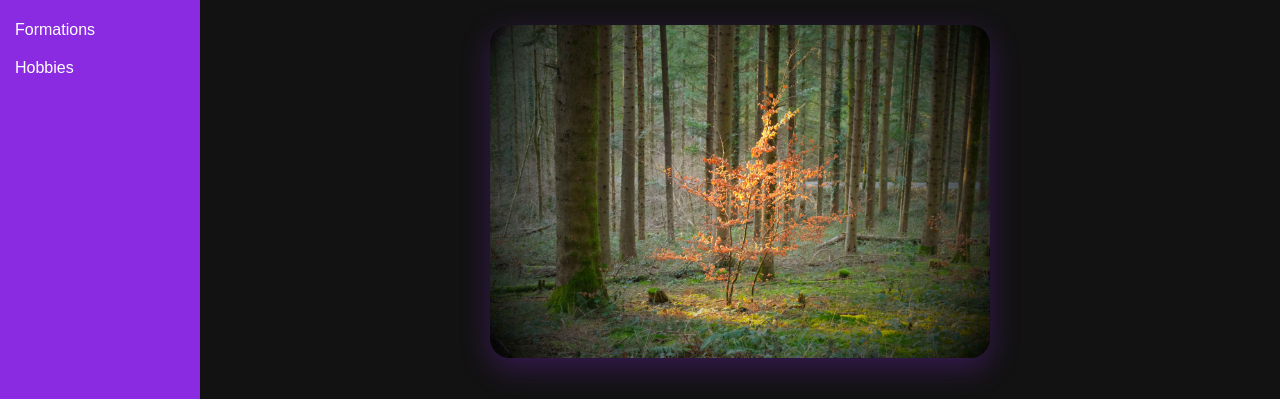
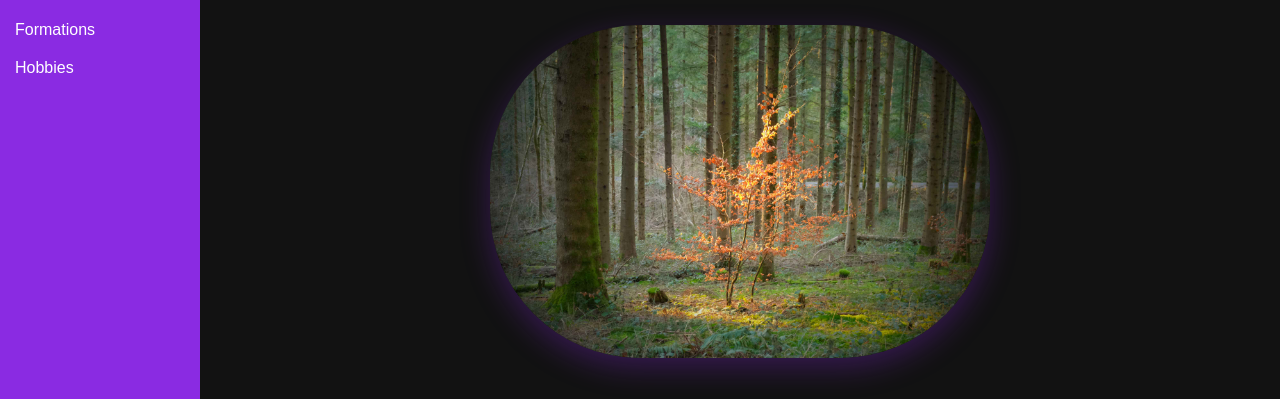
Before and after one commit to robinchretien/Portfolio, a plain HTML site: page index.html in a window 1280 px wide. Shown: the part 239-638 px from the top of the page. Drawn offline with Linux system fonts and the light colour scheme; a web font is replaced by a local one.

Commit message:
Update Accueil.css

```diff
--- a/Accueil.css
+++ b/Accueil.css
@@ -137,7 +137,7 @@ body.menu-collapsed main {
 .accueil-image {
   width: 100%;
   height: auto;
-  border-radius: 20px;
+  border-radius: 150px;
   box-shadow: 0 10px 30px rgba(138, 43, 226, 0.3);
   transition: transform 0.3s ease;
 }
```
